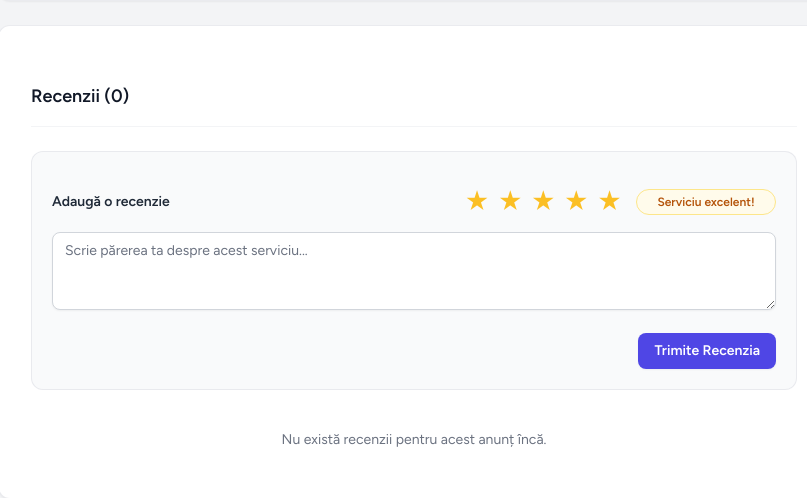
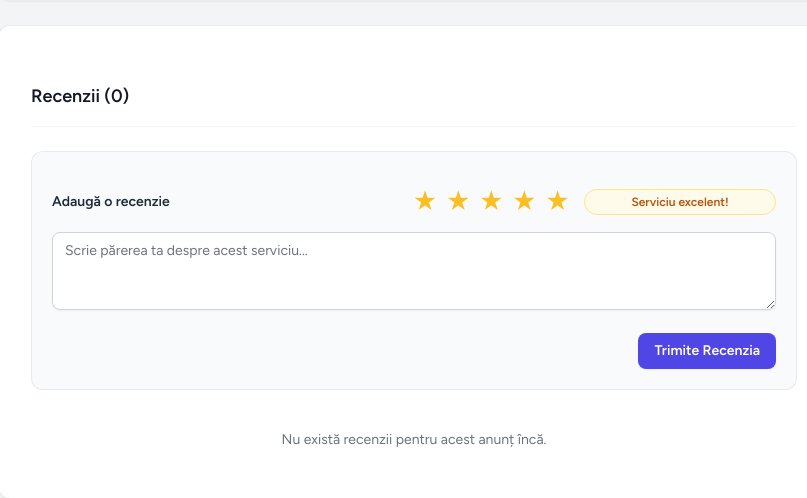
Before and after one commit to Eduardo1837/omulpotrivit, a Laravel app: page /listings/1 in a window 1280 px wide. Shown: the part 697-1195 px from the top of the page, without its empty margins (226-1033 px from the left). Run offline with Laravel 12, Linux system fonts and the light colour scheme; a user stored in the database is signed in; data comes from the database, SQL or seed files in the repository; data that the repository does not hold is empty; style sheets or scripts are compiled from the project's sources.

Commit message:
Use fixed width on rating label so stars stay in a fixed position

```diff
--- a/resources/views/listings/details.blade.php
+++ b/resources/views/listings/details.blade.php
@@ -122,7 +122,7 @@
                             <span class="text-sm font-bold text-gray-800">Adaugă o recenzie</span>
                             <div class="flex items-center gap-3">
                                 <input type="hidden" id="rating" name="rating" value="{{ old('rating', 5) }}" required>
-                                <div id="star-rating-picker" class="flex items-center gap-1" role="radiogroup" aria-label="Rating">
+                                <div id="star-rating-picker" class="flex items-center gap-1 shrink-0" role="radiogroup" aria-label="Rating">
                                     @for($s = 1; $s <= 5; $s++)
                                         <button type="button"
                                                 data-star-value="{{ $s }}"
@@ -132,7 +132,7 @@
                                         </button>
                                     @endfor
                                 </div>
-                                <span id="rating-label" class="text-xs font-semibold text-amber-700 bg-amber-50 border border-amber-200 px-2.5 py-1 rounded-full min-w-[140px] text-center">
+                                <span id="rating-label" class="w-48 shrink-0 whitespace-nowrap text-xs font-semibold text-amber-700 bg-amber-50 border border-amber-200 px-2.5 py-1 rounded-full text-center">
                                     Serviciu excelent!
                                 </span>
                             </div>
@@ -395,7 +395,7 @@
                     if (ratingLabel && ratingDescriptions[val]) {
                         const meta = ratingDescriptions[val];
                         ratingLabel.textContent = meta.text;
-                        ratingLabel.className = `text-xs font-semibold border px-2.5 py-1 rounded-full min-w-[140px] text-center transition ${meta.cls}`;
+                        ratingLabel.className = `w-48 shrink-0 whitespace-nowrap text-xs font-semibold border px-2.5 py-1 rounded-full text-center transition ${meta.cls}`;
                     }
                 };
 
```
